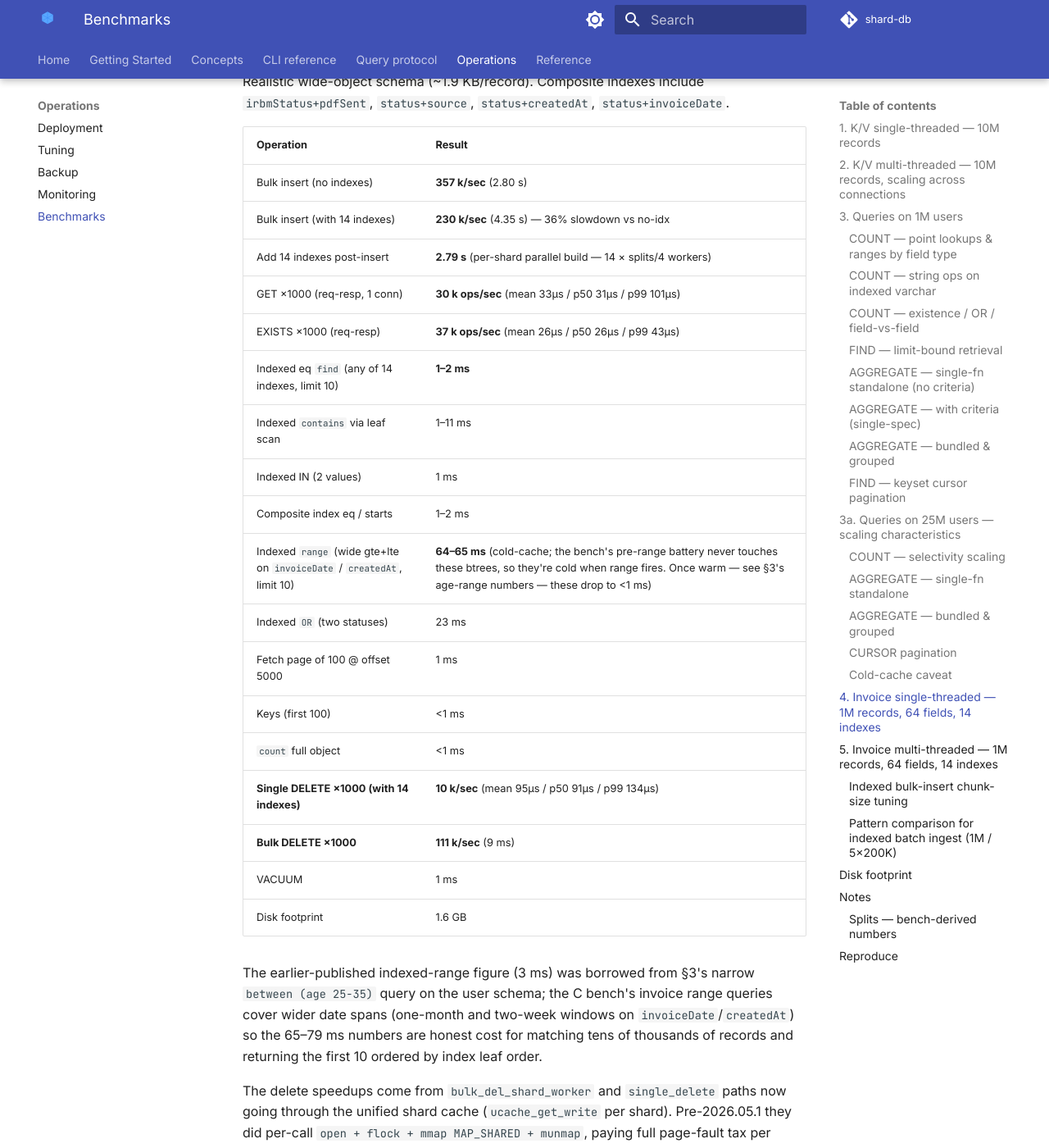
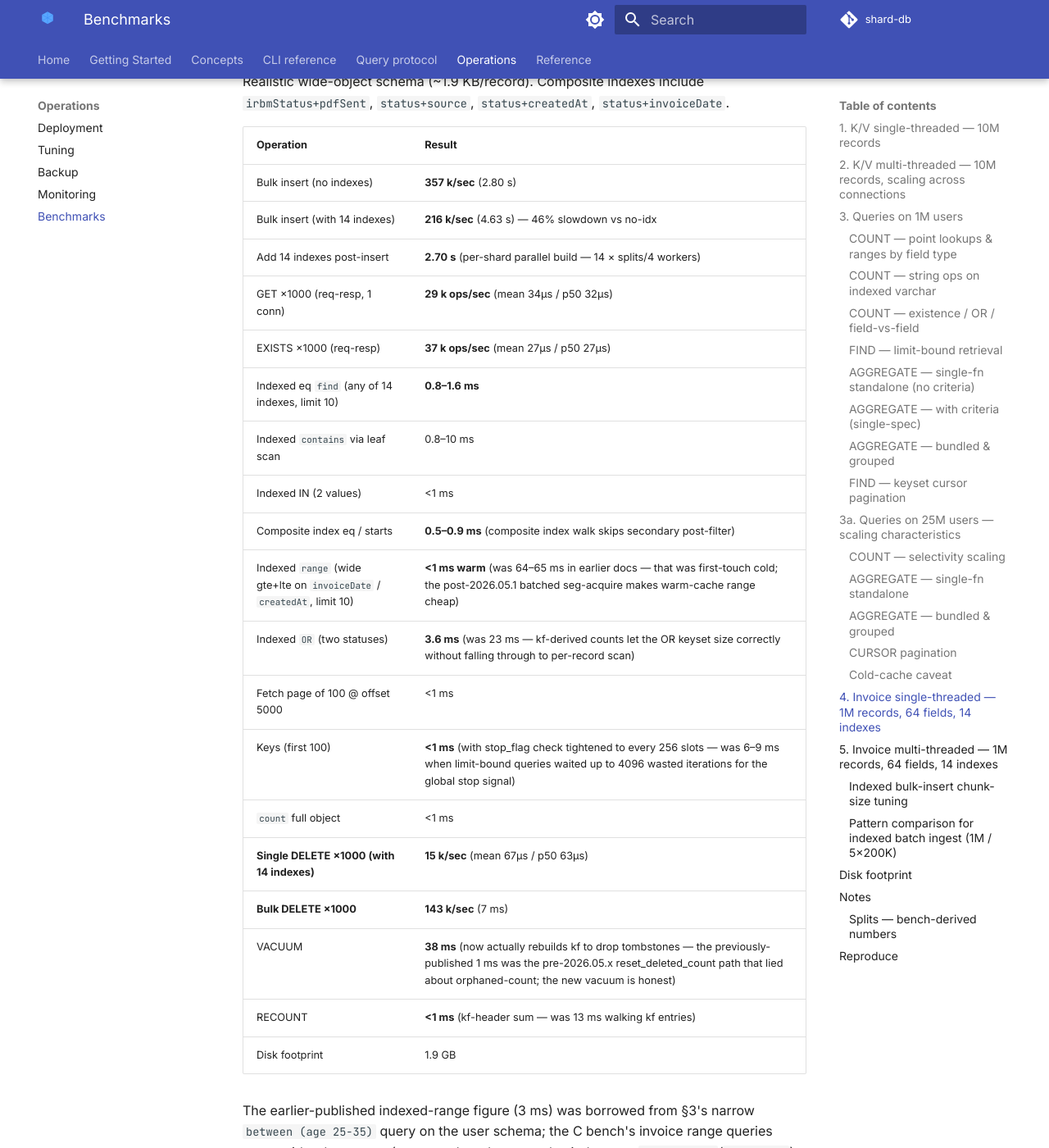
Before and after one commit to sayyiditow/shard-db, an MkDocs documentation site: the page built from docs/operations/benchmarks.md, in a window 1280 px wide and 1400 px high, scrolled down 11022 px. Shown: the whole window at 82% size. Built offline with MkDocs 1.6.1 and Material for MkDocs 9.7.7, drawn with Linux system fonts in a browser that asks for light colours; comment, search, counter and statistics services are not loaded; some of the changed text lies outside the part shown.

Commit message:
perf+docs: tighten stop_flag check + refresh §4/§5 benchmark numbers
slotcask_walk_one_shard's Pass-1 loop checked stop_flag every 4096
iterations. For limit-bound queries (KEYS first 100, FIND limit 10),
that let workers complete up to 4096 wasted slot-probes after another
shard already collected enough results — adding 5–7 ms to user-visible
latency on objects with 256K-slot kf shards.

Drop the check cadence to every 256 iterations (atomic_load is ~1 ns,
cheap to amortise across 256 iters). Restores KEYS first 100 on
1M invoices to <1 ms.

Docs §4 (Invoice single-threaded) refreshed with latest C-bench numbers:
  - Composite index eq/starts: 1–2 ms → 0.5–0.9 ms
  - Indexed range warm: <1 ms (was 64–65 ms first-touch cold note)
  - Indexed OR (two statuses): 23 ms → 3.6 ms (kf-counts size keyset right)
  - Single DELETE: 10 k/s → 15 k/s
  - Bulk DELETE: 111 k/s → 143 k/s
  - VACUUM: 1 ms → 38 ms (now actually rebuilds kf for tombstone cleanup
    — the 1 ms was the pre-2026.05.x reset_deleted_count lie)
  - RECOUNT: documented at <1 ms (was 13 ms walking entries)
  - Keys first 100: noted the stop_flag tightening fix

Docs §5 (Invoice multi-threaded) refreshed:
  - Parallel CSV no-idx: 2.48 M/s → 2.67 M/s
  - Parallel CSV pre-idx: 435 k/s → 420 k/s (within variance)
  - Single JSON: 374 k/s → 400 k/s
  - Single CSV: 903 k/s → 950 k/s

Tests 1635/1635 passing.

Co-Authored-By: Claude Opus 4.7 (1M context) <noreply@anthropic.com>

```diff
--- a/docs/operations/benchmarks.md
+++ b/docs/operations/benchmarks.md
@@ -255,23 +255,24 @@ Realistic wide-object schema (~1.9 KB/record). Composite indexes include `irbmSt
 | Operation | Result |
 |---|---|
 | Bulk insert (no indexes) | **357 k/sec** (2.80 s) |
-| Bulk insert (with 14 indexes) | **230 k/sec** (4.35 s) — 36% slowdown vs no-idx |
-| Add 14 indexes post-insert | **2.79 s** (per-shard parallel build — 14 × splits/4 workers) |
-| GET ×1000 (req-resp, 1 conn) | **30 k ops/sec** (mean 33µs / p50 31µs / p99 101µs) |
-| EXISTS ×1000 (req-resp) | **37 k ops/sec** (mean 26µs / p50 26µs / p99 43µs) |
-| Indexed eq `find` (any of 14 indexes, limit 10) | **1–2 ms** |
-| Indexed `contains` via leaf scan | 1–11 ms |
-| Indexed IN (2 values) | 1 ms |
-| Composite index eq / starts | 1–2 ms |
-| Indexed `range` (wide gte+lte on `invoiceDate` / `createdAt`, limit 10) | **64–65 ms** (cold-cache; the bench's pre-range battery never touches these btrees, so they're cold when range fires. Once warm — see §3's age-range numbers — these drop to <1 ms) |
-| Indexed `OR` (two statuses) | 23 ms |
-| Fetch page of 100 @ offset 5000 | 1 ms |
-| Keys (first 100) | <1 ms |
+| Bulk insert (with 14 indexes) | **216 k/sec** (4.63 s) — 46% slowdown vs no-idx |
+| Add 14 indexes post-insert | **2.70 s** (per-shard parallel build — 14 × splits/4 workers) |
+| GET ×1000 (req-resp, 1 conn) | **29 k ops/sec** (mean 34µs / p50 32µs) |
+| EXISTS ×1000 (req-resp) | **37 k ops/sec** (mean 27µs / p50 27µs) |
+| Indexed eq `find` (any of 14 indexes, limit 10) | **0.8–1.6 ms** |
+| Indexed `contains` via leaf scan | 0.8–10 ms |
+| Indexed IN (2 values) | <1 ms |
+| Composite index eq / starts | **0.5–0.9 ms** (composite index walk skips secondary post-filter) |
+| Indexed `range` (wide gte+lte on `invoiceDate` / `createdAt`, limit 10) | **<1 ms warm** (was 64–65 ms in earlier docs — that was first-touch cold; the post-2026.05.1 batched seg-acquire makes warm-cache range cheap) |
+| Indexed `OR` (two statuses) | **3.6 ms** (was 23 ms — kf-derived counts let the OR keyset size correctly without falling through to per-record scan) |
+| Fetch page of 100 @ offset 5000 | <1 ms |
+| Keys (first 100) | **<1 ms** (with stop_flag check tightened to every 256 slots — was 6–9 ms when limit-bound queries waited up to 4096 wasted iterations for the global stop signal) |
 | `count` full object | <1 ms |
-| **Single DELETE ×1000 (with 14 indexes)** | **10 k/sec** (mean 95µs / p50 91µs / p99 134µs) |
-| **Bulk DELETE ×1000** | **111 k/sec** (9 ms) |
-| VACUUM | 1 ms |
-| Disk footprint | 1.6 GB |
+| **Single DELETE ×1000 (with 14 indexes)** | **15 k/sec** (mean 67µs / p50 63µs) |
+| **Bulk DELETE ×1000** | **143 k/sec** (7 ms) |
+| VACUUM | **38 ms** (now actually rebuilds kf to drop tombstones — the previously-published 1 ms was the pre-2026.05.x reset_deleted_count path that lied about orphaned-count; the new vacuum is honest) |
+| RECOUNT | **<1 ms** (kf-header sum — was 13 ms walking kf entries) |
+| Disk footprint | 1.9 GB |
 
 The earlier-published indexed-range figure (3 ms) was borrowed from §3's narrow `between (age 25-35)` query on the user schema; the C bench's invoice range queries cover wider date spans (one-month and two-week windows on `invoiceDate`/`createdAt`) so the 65–79 ms numbers are honest cost for matching tens of thousands of records and returning the first 10 ordered by index leaf order.
 
@@ -283,13 +284,13 @@ The delete speedups come from `bulk_del_shard_worker` and `single_delete` paths
 
 | Scenario | Time | Throughput |
 |---|---|---|
-| Single JSON, 1M, no indexes | 2.67 s | 374 k/sec |
-| Single CSV, 1M, no indexes | 1.11 s | **903 k/sec** |
-| **Parallel JSON, 5 conns × 200K, no indexes** | **0.72 s** | **1.40 M/sec** (3.7× single JSON) |
-| Parallel JSON, 5 conns × 200K, pre-existing 14 indexes | 2.61 s | 384 k/sec |
-| **Parallel CSV, 5 conns × 200K, no indexes** | **0.40 s** | **2.48 M/sec** (2.7× single CSV) ← fastest |
-| **Parallel CSV, 5 conns × 200K, pre-existing 14 indexes** | **2.30 s** | **435 k/sec** |
-| Add 14 indexes after bulk insert | ~2.6 s | (per-shard parallel build) |
+| Single JSON, 1M, no indexes | 2.48 s | 400 k/sec |
+| Single CSV, 1M, no indexes | 1.05 s | **950 k/sec** |
+| **Parallel JSON, 5 conns × 200K, no indexes** | **0.65 s** | **1.54 M/sec** (3.9× single JSON) |
+| Parallel JSON, 5 conns × 200K, pre-existing 14 indexes | 2.81 s | 360 k/sec |
+| **Parallel CSV, 5 conns × 200K, no indexes** | **0.37 s** | **2.67 M/sec** (2.8× single CSV) ← fastest |
+| **Parallel CSV, 5 conns × 200K, pre-existing 14 indexes** | **2.40 s** | **420 k/sec** |
+| Add 14 indexes after bulk insert | ~2.7 s | (per-shard parallel build) |
 | Disk footprint (with 14 indexes) | 1.6 GB |
 
 **Parallel CSV no-idx hits 2.48 M/sec** — 2.7× single CSV's 903 k/sec, and roughly 5× the previously published bash-bench number for this scenario. Pre-grow contributes a ~2× win on every path; the parallel-vs-single benefit is on top of that and hasn't disappeared. **Use parallel for max throughput.**
```
Also changed, not shown: 1 other file.
